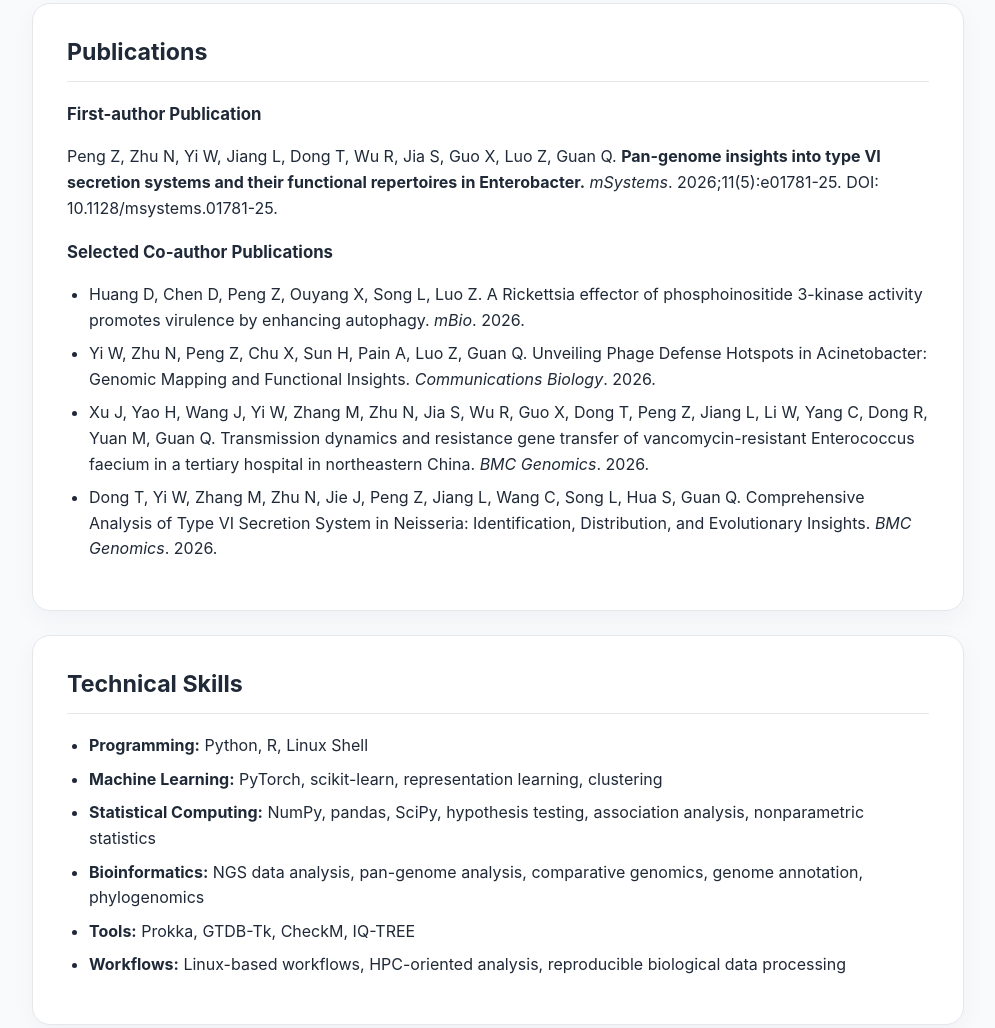
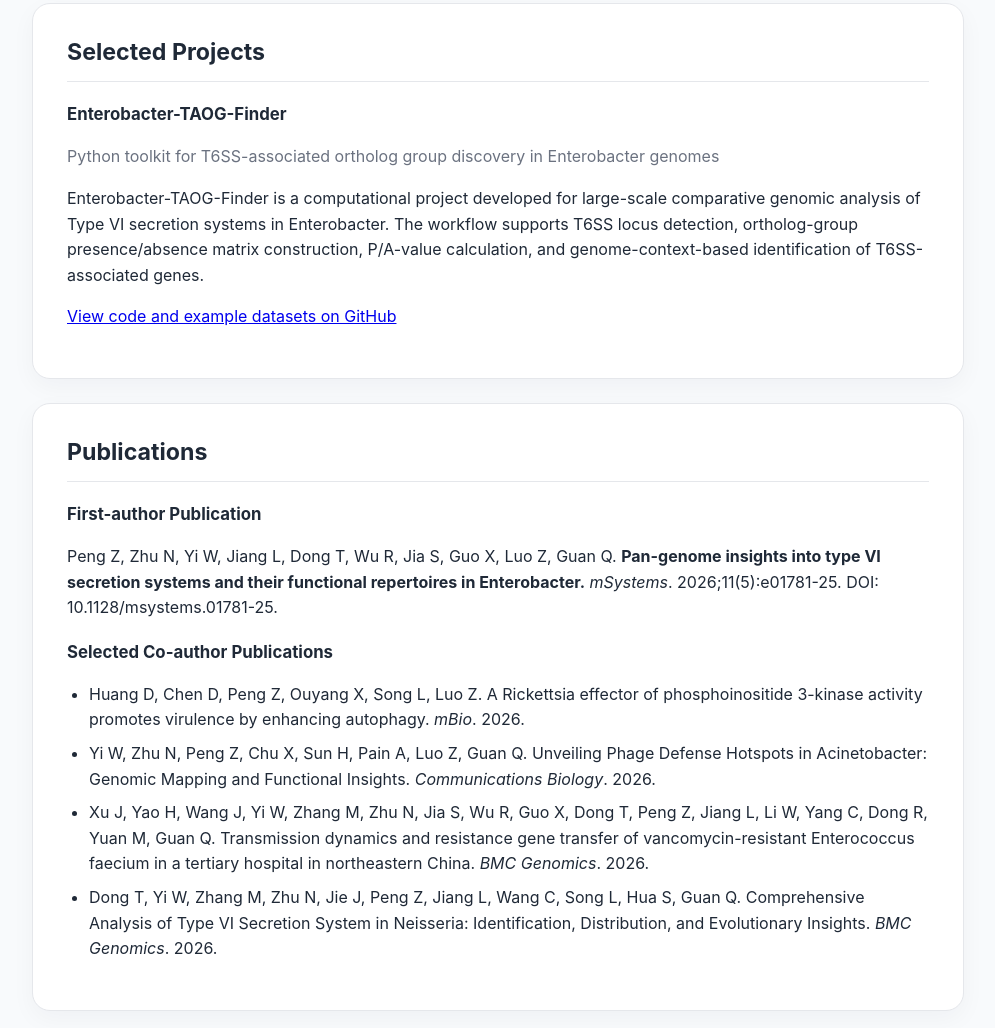
Before and after one commit to zhihannnn/zhihannnn.github.io, a plain HTML site: page index.html in a window 1280 px wide. Shown: the part 1985-3013 px from the top of the page, without its empty margins (142-1137 px from the left). Drawn offline with Linux system fonts and the light colour scheme.

Commit message:
Add Selected Projects section to index.html
Added a new section for Selected Projects with details about Enterobacter-TAOG-Finder.

```diff
--- a/index.html
+++ b/index.html
@@ -238,6 +238,26 @@
 </section>
 
 <section>
+  <h2>Selected Projects</h2>
+
+  <div class="item">
+    <h3>Enterobacter-TAOG-Finder</h3>
+    <p class="muted">Python toolkit for T6SS-associated ortholog group discovery in Enterobacter genomes</p>
+    <p>
+      Enterobacter-TAOG-Finder is a computational project developed for large-scale comparative genomic analysis
+      of Type VI secretion systems in Enterobacter. The workflow supports T6SS locus detection, ortholog-group
+      presence/absence matrix construction, P/A-value calculation, and genome-context-based identification of
+      T6SS-associated genes.
+    </p>
+    <p>
+      <a href="https://github.com/Guan-biolab/Enterobacter-TAOG-Finder" target="_blank" rel="noopener">
+        View code and example datasets on GitHub
+      </a>
+    </p>
+  </div>
+</section>
+
+<section>
   <h2>Publications</h2>
 
   <div class="item">
```
